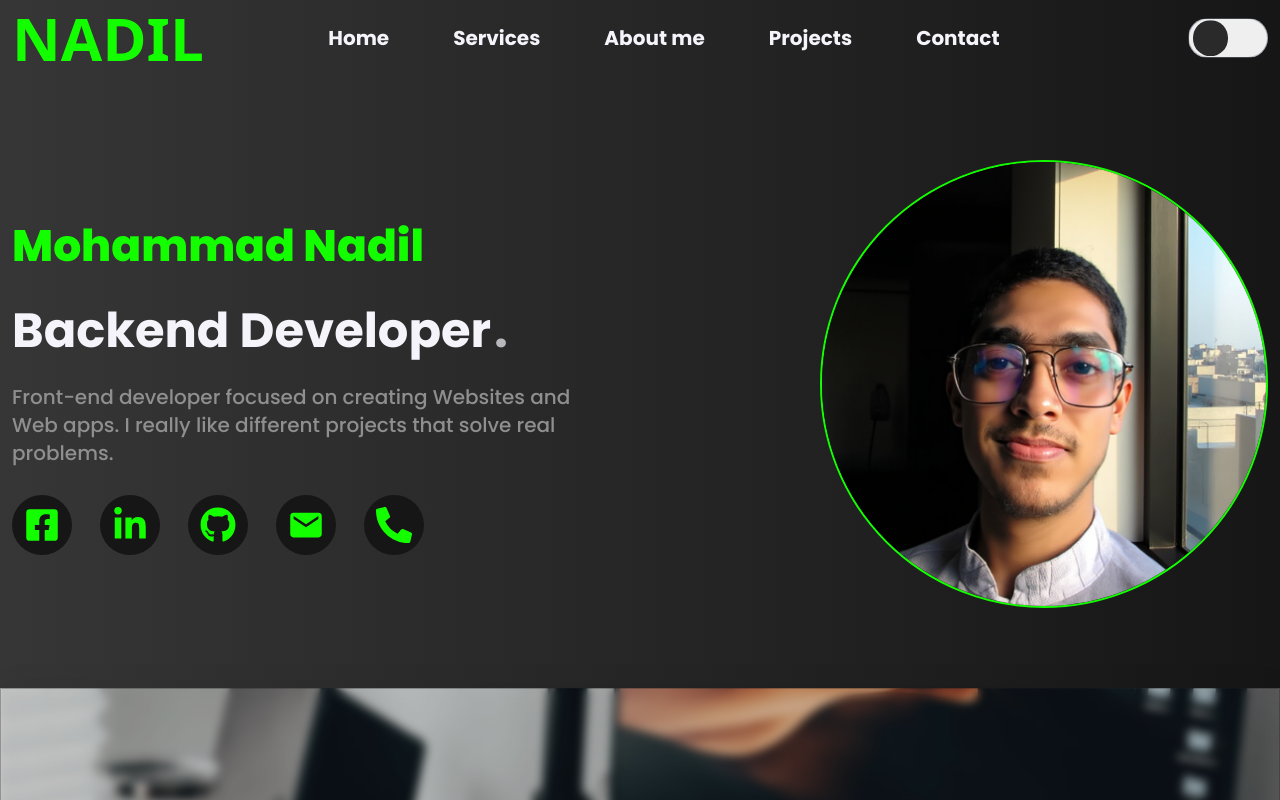
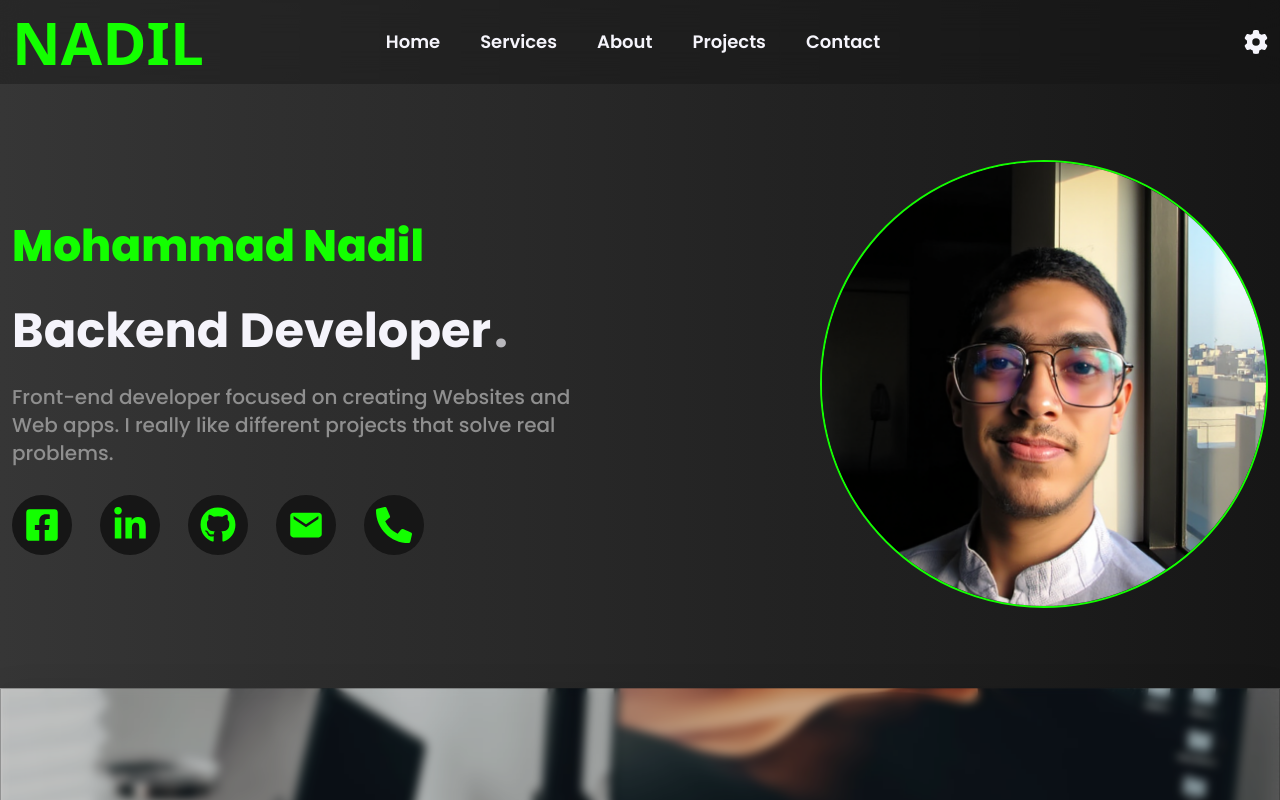
Before and after one commit to Mohammad-Nadil/nadil, a React (Vite) app: page / in a window 1280 px wide. Shown: the top 800 px of the page. Built offline with nearby package versions, Linux system fonts and the light colour scheme; a web font is replaced by a local one.

Commit message:
navbar animations updated

```diff
--- a/src/component/Navbar.jsx
+++ b/src/component/Navbar.jsx
@@ -1,177 +1,203 @@
 import React, { useState } from "react";
-import { motion } from "framer-motion";
+import { motion, AnimatePresence } from "framer-motion";
+import { IoMenu } from "react-icons/io5";
+import { FaGear } from "react-icons/fa6";
 import { useDispatch, useSelector } from "react-redux";
-import { IoMenu } from "react-icons/io5";
+import { toggleTheme } from "./feature/theme/themeSlice";
 import Container from "./layer/Container";
-import { toggleTheme } from "./feature/theme/themeSlice.js";
-import styled from "styled-components";
 
-const Li = ({ liText, href, index }) => {
-  const itemVariants = {
-    hidden: { opacity: 0, y: 20 },
+const Navbar = () => {
+  const [menuOpen, setMenuOpen] = useState(false);
+  const [settingsOpen, setSettingsOpen] = useState(false);
+  const dark = useSelector((state) => state.theme.darkMode);
+  const dispatch = useDispatch();
+
+  const menus = [
+    { name: "Home", href: "#home" },
+    { name: "Services", href: "#services" },
+    { name: "About", href: "#about" },
+    { name: "Projects", href: "#projects" },
+    { name: "Contact", href: "#contact" },
+  ];
+
+  // Animation Variants
+  const mobileMenuVariants = {
+    hidden: { opacity: 0, x: 100 },
     visible: {
       opacity: 1,
-      y: 0,
-      transition: { duration: 0.5, delay: index * 0.4 },
+      x: 0,
+      transition: {
+        type: "spring",
+        stiffness: 80,
+        damping: 20,
+        staggerChildren: 0.15,
+        delayChildren: 0.5,
+      },
+    },
+    exit: { opacity: 0, x: 100, transition: { duration: 0.3 } },
+  };
+
+  const desktopMenuVariants = {
+    hidden: {},
+    visible: {
+      transition: { staggerChildren: 0.2, delayChildren: 0.4 },
     },
   };
 
-  const dark = useSelector((state) => state.theme.darkMode);
+  const menuItemVariants = {
+    hidden: { opacity: 0, y: 20 },
+    visible: { opacity: 1, y: 0 },
+  };
+
+  const settingsVariants = {
+    hidden: { opacity: 0, y: -20 },
+    visible: { opacity: 1, y: 0, transition: { duration: 0.3 } },
+    exit: { opacity: 0, y: -20, transition: { duration: 0.2 } },
+  };
 
   return (
-    <motion.li variants={itemVariants} initial="hidden" animate="visible">
-      <a
-        href={href}
-        className={`cursor-pointer duration-300 transition-all font-poppins font-bold xl:text-xl  ${
-          dark
-            ? " hover:text-primary-dark text-light "
-            : "hover:text-primary-light text-dark"
-        }`}
-      >
-        {liText}
-      </a>
-    </motion.li>
-  );
-};
-
-const Navbar = () => {
-  const [menu, setMenu] = useState(false);
-  let dark = useSelector((state) => state.theme.darkMode);
-  let dispatch = useDispatch();
-
-  let menus = [
-    {
-      name: "Home",
-      href: "#home",
-    },
-    {
-      name: "Services",
-      href: "#services",
-    },
-    {
-      name: "About me",
-      href: "#about",
-    },
-    {
-      name: "Projects",
-      href: "#projects",
-    },
-    {
-      name: "Contact",
-      href: "#contact",
-    },
-  ];
-
-  return (
-    <nav className="absolute z-50 w-full top-2 ">
-      <Container className="flex items-center justify-between">
-        <div className="logo">
+    <motion.nav
+      initial={{ y: -80, opacity: 0 }}
+      animate={{ y: 0, opacity: 1 }}
+      transition={{ duration: 0.6, ease: "easeOut" }}
+      className={`absolute top-0 w-full z-20 ${
+        dark ? "bg-dark/40" : "bg-white/30"
+      } backdrop-blur-lg  border-white/20`}
+    >
+      <Container>
+        <div className="flex items-center justify-between py-3">
+          {/* LOGO */}
           <motion.h2
             initial={{ opacity: 0, x: -50 }}
             animate={{ opacity: 1, x: 0 }}
             transition={{ duration: 0.7, delay: 0.3 }}
             className={`font-rubik font-black text-4xl sm:text-5xl lg:text-6xl transition-all duration-300 ${
-              dark ? "text-primary-dark" : " text-primary-light"
-            }  `}
+              dark ? "text-primary-dark" : "text-primary-light"
+            }`}
           >
             NADIL
           </motion.h2>
-        </div>
-        <ul
-          className={`absolute  top-full items-end md:items-center right-5 md:static flex flex-col gap-y-3 md:flex-row sm:bg-transparent md:gap-x-5 duration-300 lg:gap-x-10 xl:gap-x-16 2xl:gap-x-20 md:opacity-100 md:visible w-1/2 md:w-auto p-3 sm:p-0 rounded ${
-            dark ? "bg-dark/70 " : "bg-light/70 "
-          } ${menu ? "opacity-100 visible" : " opacity-0 invisible"}`}
-        >
-          {menus.map((item, index) => (
-            <Li key={index} liText={item.name} href={item.href} />
-          ))}
-          <div onClick={() => dispatch(toggleTheme())}>
-            <StyledWrapper>
-              <input
-                type="checkbox"
-                className="theme-checkbox border border-gray-500/50 sm:hidden"
+
+          {/* Desktop Menu */}
+          <motion.ul
+            initial="hidden"
+            animate="visible"
+            variants={desktopMenuVariants}
+            className="hidden md:flex items-center gap-x-6 lg:gap-x-10"
+          >
+            {menus.map((menu, index) => (
+              <motion.li
+                key={index}
+                variants={menuItemVariants}
+                className={`font-semibold cursor-pointer font-poppins text-lg transition-colors duration-300 ${
+                  dark
+                    ? "text-light hover:text-primary-dark"
+                    : "text-dark hover:text-primary-light"
+                }`}
+              >
+                <a href={menu.href}>{menu.name}</a>
+              </motion.li>
+            ))}
+          </motion.ul>
+
+          {/* Mobile Buttons */}
+          <div className="flex items-center gap-x-4">
+            {/* Mobile Toggle */}
+            <div
+              onClick={() => dispatch(toggleTheme())}
+              className="md:hidden w-11 aspect-[2/1] rounded-full bg-gray-300 relative cursor-pointer p-1"
+            >
+              <div
+                className={`absolute top-1/2 -translate-y-1/2 h-full aspect-square rounded-full transition-all duration-300  ${
+                  dark ? "bg-primary-dark right-0" : "bg-gray-400 right-full translate-x-full"
+                }`}
               />
-            </StyledWrapper>
-          </div>
-        </ul>
-        <div className="flex items-center gap-x-5">
-          <div onClick={() => dispatch(toggleTheme())}>
-            <StyledWrapper>
-              <input
-                type="checkbox"
-                className="theme-checkbox border border-gray-500/50 hidden sm:block"
-              />
-            </StyledWrapper>
+            </div>
+
+            {/* Mobile Menu Button */}
+            <div
+              onClick={() => setMenuOpen(!menuOpen)}
+              className="md:hidden text-3xl cursor-pointer"
+            >
+              <IoMenu className={dark ? "text-light" : "text-dark"} />
+            </div>
           </div>
 
-          <div onClick={() => setMenu(!menu)} className="flex md:hidden">
-            <IoMenu
-              className={` text-4xl ${dark ? "text-light " : "text-dark "}`}
-            />
+          {/* Mobile Menu */}
+          <AnimatePresence>
+            {menuOpen && (
+              <motion.ul
+                initial="hidden"
+                animate="visible"
+                exit="exit"
+                variants={mobileMenuVariants}
+                className={`absolute top-full right-3 w-1/2 flex flex-col items-end gap-y-4 px-4 py-3 rounded border backdrop-blur-3xl md:hidden ${
+                  dark
+                    ? "bg-dark/60 border-primary-dark text-light"
+                    : "bg-white/60 border-primary-light text-dark"
+                }`}
+              >
+                {menus.map((menu, index) => (
+                  <motion.li
+                    key={index}
+                    variants={menuItemVariants}
+                    className={`font-semibold cursor-pointer font-poppins text-base ${
+                      dark
+                        ? "hover:text-primary-dark"
+                        : "hover:text-primary-light"
+                    }`}
+                  >
+                    <a href={menu.href}>{menu.name}</a>
+                  </motion.li>
+                ))}
+              </motion.ul>
+            )}
+          </AnimatePresence>
+
+          {/* Settings Gear (Desktop only) */}
+          <div className="hidden md:flex relative">
+            <div onClick={() => setSettingsOpen(!settingsOpen)}>
+              <FaGear
+                className={`text-2xl cursor-pointer transition-all duration-300 ${
+                  dark ? "text-light hover:rotate-90" : "text-dark hover:rotate-90"
+                }`}
+              />
+            </div>
+
+            {/* Settings Dropdown */}
+            <AnimatePresence>
+              {settingsOpen && (
+                <motion.div
+                  initial="hidden"
+                  animate="visible"
+                  exit="exit"
+                  variants={settingsVariants}
+                  className={`absolute right-0 top-full mt-2 rounded p-4 flex flex-col gap-4 backdrop-blur-3xl w-52 ${
+                    dark ? "bg-dark/70 text-light" : "bg-white/80 text-dark"
+                  }`}
+                >
+                  {/* Dark Mode Toggle */}
+                  <div className="flex justify-between items-center">
+                    <p>Dark Mode</p>
+                    <button
+                      onClick={() => dispatch(toggleTheme())}
+                      className="w-11 aspect-[2/1] rounded-full bg-gray-300 relative p-1 "
+                    >
+                      <div
+                        className={`absolute top-1/2 -translate-y-1/2 h-full aspect-square rounded-full transition-all duration-300 ${
+                          dark ? "bg-primary-dark right-0" : "bg-gray-400 right-full translate-x-full"
+                        }`}
+                      />
+                    </button>
+                  </div>
+                </motion.div>
+              )}
+            </AnimatePresence>
           </div>
         </div>
       </Container>
-    </nav>
+    </motion.nav>
   );
 };
 
-const StyledWrapper = styled.div`
-  .theme-checkbox {
-    --toggle-size: 2.5rem; /* Default w-10 */
-
-    -webkit-appearance: none;
-    -moz-appearance: none;
-    appearance: none;
-    width: var(--toggle-size);
-    height: calc(var(--toggle-size) / 2);
-
-    @media (min-width: 768px) {
-      /* md:w-16 */
-      --toggle-size: 4rem;
-    }
-
-    @media (min-width: 1024px) {
-      /* lg:w-20 */
-      --toggle-size: 5rem;
-    }
-
-    @media (min-width: 1280px) {
-      /* xl:w-20 */
-      --toggle-size: 5rem;
-    }
-
-    background: linear-gradient(to right, #efefef 50%, #2a2a2a 50%) no-repeat;
-    background-size: 205%;
-    background-position: 0;
-    transition: 0.4s;
-    border-radius: 99em;
-    position: relative;
-    cursor: pointer;
-  }
-
-  .theme-checkbox::before {
-    content: "";
-    width: calc(var(--toggle-size) / 2.25);
-    height: calc(var(--toggle-size) / 2.25);
-    position: absolute;
-    top: 50%;
-    left: 5%;
-    transform: translateY(-50%);
-    background: linear-gradient(to right, #efefef 50%, #2a2a2a 50%) no-repeat;
-    background-size: 205%;
-    background-position: 100%;
-    border-radius: 50%;
-    transition: 0.4s;
-  }
-
-  .theme-checkbox:checked::before {
-    left: calc(100% - (var(--toggle-size) / 2.25) - 5%);
-    background-position: 0;
-  }
-
-  .theme-checkbox:checked {
-    background-position: 100%;
-  }
-`;
-
 export default Navbar;
```
Also changed, not shown: 1 other file (tests, documents, lock files or other folders).
